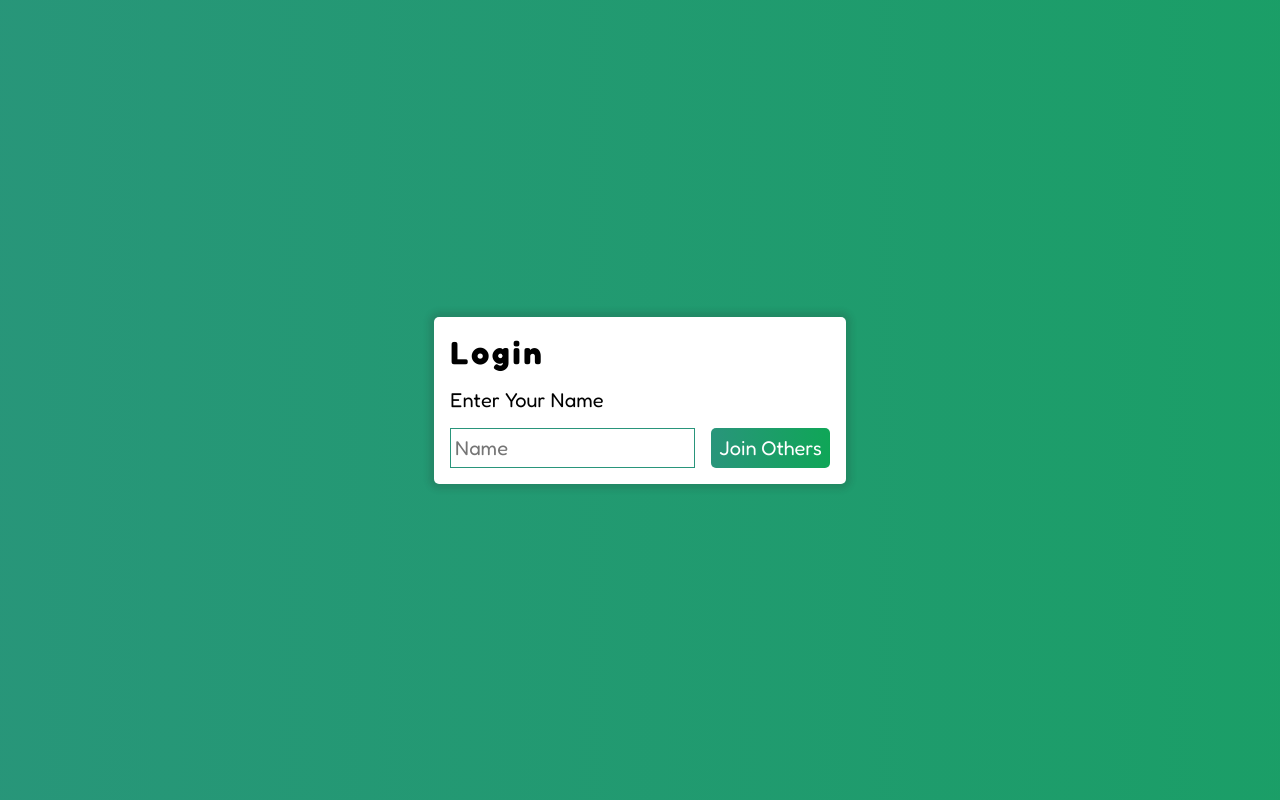
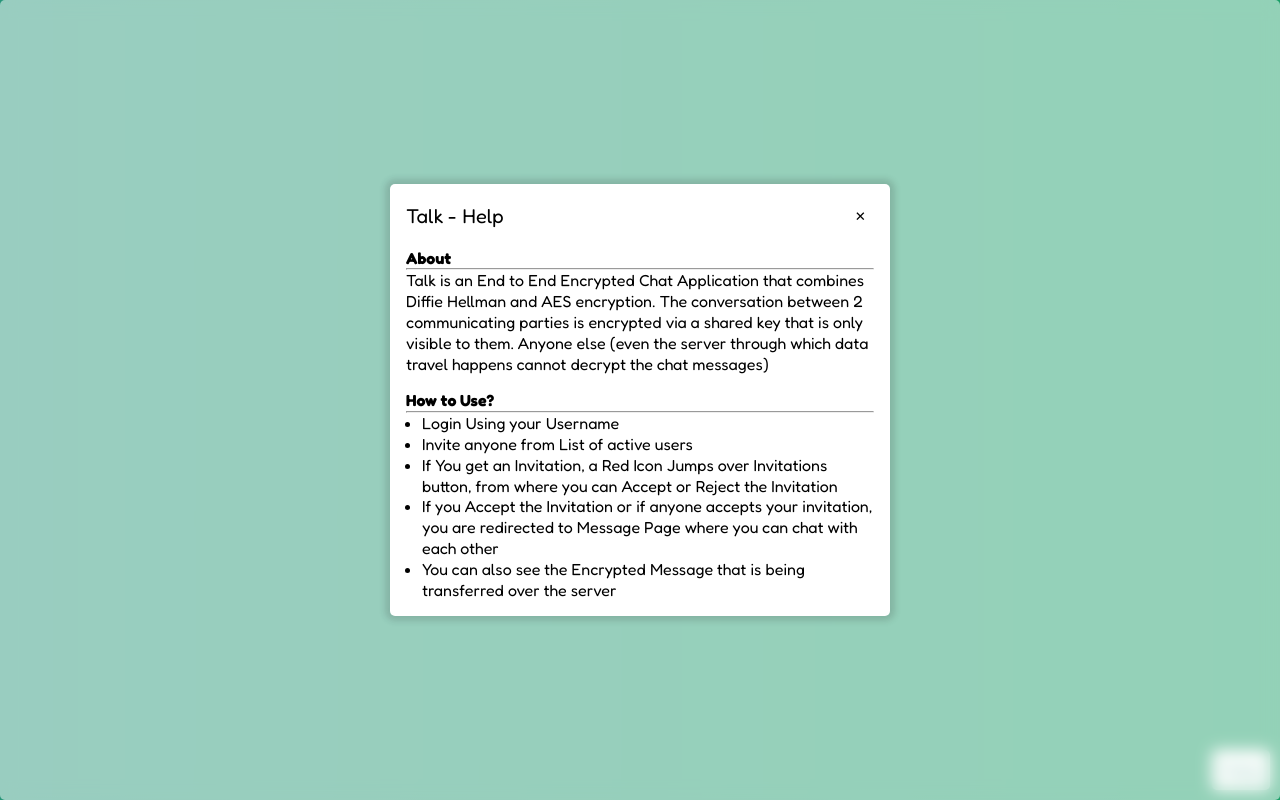
Before and after one commit to suparthghimire/talk-e2e-chat-frontend, a Next.js app: page / in a window 1280 px wide. Built offline with nearby package versions, Linux system fonts and the light colour scheme; no server answers.

Commit message:
Help Modal Added

```diff
--- /dev/null
+++ b/components/HelpModal.jsx
@@ -0,0 +1,66 @@
+import { useEffect, useState } from "react";
+
+export default function HelpModal() {
+  const [modalOptn, setModalOpen] = useState(false);
+  useEffect(() => {
+    let firstVisit = JSON.parse(localStorage.getItem("first-visit-talk"));
+    if (firstVisit === null) {
+      firstVisit = true;
+      localStorage.setItem("first-visit-talk", false);
+    } else {
+      localStorage.setItem("first-visit-talk", false);
+    }
+    setModalOpen(firstVisit);
+  }, []);
+  return (
+    <>
+      <button
+        className="btn btn-white text-normal help-btn"
+        onClick={() => setModalOpen(true)}
+      >
+        Help
+      </button>
+      <div
+        className={`card help-modal ${
+          modalOptn === true && "help-modal-display"
+        }`}
+        onClick={() => setModalOpen(false)}
+      >
+        <div className="card shadow-sm w-75">
+          <div className="d-flex text-normal flex-center-between">
+            <p>Talk - Help</p>
+            <button className="btn btn-transparent">&#10005;</button>
+          </div>
+          <div className="mt-2 text-bold">About</div>
+          <hr />
+          <p>
+            Talk is an End to End Encrypted Chat Application that combines
+            Diffie Hellman and AES encryption. The conversation between 2
+            communicating parties is encrypted via a shared key that is only
+            visible to them. Anyone else (even the server through which data
+            travel happens cannot decrypt the chat messages)
+          </p>
+          <p className="bold mt-2 text-bold">How to Use?</p>
+          <hr />
+          <ul className="list-styled">
+            <li>Login Using your Username</li>
+            <li>Invite anyone from List of active users</li>
+            <li>
+              If You get an Invitation, a Red Icon Jumps over Invitations
+              button, from where you can Accept or Reject the Invitation
+            </li>
+            <li>
+              If you Accept the Invitation or if anyone accepts your invitation,
+              you are redirected to Message Page where you can chat with each
+              other
+            </li>
+            <li>
+              You can also see the Encrypted Message that is being transferred
+              over the server
+            </li>
+          </ul>
+        </div>
+      </div>
+    </>
+  );
+}
--- a/components/Layout.jsx
+++ b/components/Layout.jsx
@@ -1,8 +1,9 @@
 import { ToastContainer } from "react-toastify";
-
+import HelpModal from "../components/HelpModal";
 export default function Layout({ children }) {
   return (
     <>
+      <HelpModal />
       {children}
       <ToastContainer />
     </>
--- a/pages/_app.js
+++ b/pages/_app.js
@@ -2,7 +2,6 @@ import "../styles/globals.css";
 import SocketProvider from "../context/SocketContext";
 import UserProvider from "../context/UserContext";
 import Layout from "../components/Layout";
-
 import "react-toastify/dist/ReactToastify.css";
 
 function MyApp({ Component, pageProps }) {
--- a/pages/index.js
+++ b/pages/index.js
@@ -1,4 +1,4 @@
-import { useState } from "react";
+import { useState, useEffect } from "react";
 import { useSocket } from "../context/SocketContext";
 import { useRouter } from "next/router";
 import { useUser } from "../context/UserContext";
--- a/styles/globals.css
+++ b/styles/globals.css
@@ -39,7 +39,13 @@ a {
 ul {
   list-style: none;
 }
-
+.mt-2 {
+  margin-top: 1rem;
+}
+.list-styled {
+  list-style-type: disc;
+  margin-left: 1rem;
+}
 .center-screen {
   width: 100vw;
   height: 100vh;
@@ -112,6 +118,10 @@ ul {
 .w-100 {
   width: 100%;
 }
+.w-75 {
+  width: 75%;
+  max-width: 500px;
+}
 .h-fit-content {
   height: fit-content;
 }
@@ -121,6 +131,9 @@ ul {
 }
 .text-normal {
   font-size: 1.25rem;
+}
+.text-bold {
+  font-weight: bold;
 }
 .btn {
   padding: 0.5rem;
@@ -132,6 +145,11 @@ ul {
 .btn-primary {
   color: white;
   background-image: linear-gradient(90deg, #29957b, #0fa657);
+  transition: all 100ms ease-in-out;
+}
+.btn-white {
+  color: #29957b;
+  background-color: white;
   transition: all 100ms ease-in-out;
 }
 .btn:hover,
@@ -334,7 +352,29 @@ ul {
 .msg-self > li {
   background-color: #bdffdd;
 }
-.header {
+.help-btn {
+  position: absolute;
+  bottom: 10px;
+  right: 10px;
+}
+.help-modal {
+  position: absolute;
+  width: 100%;
+  height: 100%;
+  background-color: rgba(255, 255, 255, 0.53);
+  backdrop-filter: blur(7.9px);
+  display: grid;
+  place-items: center;
+  line-height: 1.3;
+  transform: scale(1, 0);
+  opacity: 0;
+  transition: all 150ms ease-in-out;
+  transform-origin: bottom;
+  z-index: 999999999999999999999;
+}
+.help-modal-display {
+  transform: scale(1, 1);
+  opacity: 1;
 }
 @media screen and (max-width: 600px) {
   .header {
```
